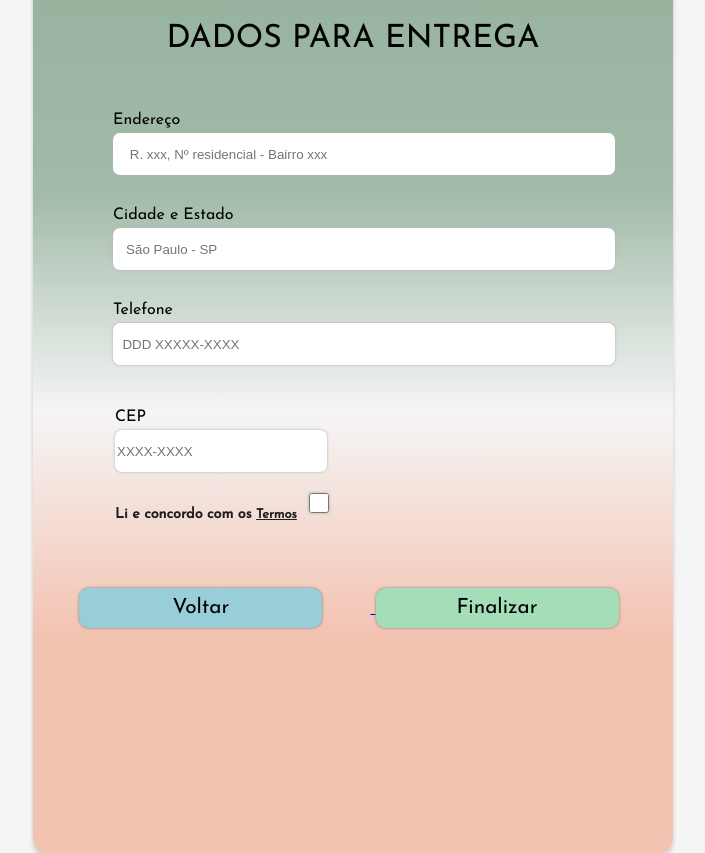
After one commit to osakirii/bookersgalaxy_src, a PHP site: page /compra/endereco.php in a window 1280 px wide. The commit adds this page. Shown: the whole page, without its empty margins (287-992 px from the left). Run offline with PHP 8.4, Linux system fonts and the light colour scheme.

```diff
--- /dev/null
+++ b/compra/endereco.php
@@ -0,0 +1,34 @@
+<!DOCTYPE html>
+<html lang="en">
+
+<head>
+    <meta charset="UTF-8">
+    <meta name="viewport" content="width= , initial-scale=1.0">
+    <link rel="stylesheet" href="../css/Login_NvConta.css">
+    <link href='https://fonts.googleapis.com/css?family=Josefin Sans' rel='stylesheet'>
+    <title>Nova Conta- Dados Para Entrega</title>
+</head>
+
+<body>
+    <main>
+        <div class="Pai2">
+                    <h3>DADOS PARA ENTREGA</h3>
+                <div class="Caixas2">
+                    <p> Endereço<br><input name="txtEndereco" type="text" size="20" placeholder="    R. xxx, Nº residencial - Bairro xxx"></p>
+                    <p> Cidade e Estado<br><input name="txtEmail" type="text" size="20" placeholder="   São Paulo - SP"></p>
+                    <p> Telefone<br><input name="txtTel size="20" placeholder="  DDD XXXXX-XXXX">
+                </div>
+                <div class="flex-group">
+                    <p>CEP<br><input class="CPF" name="txtCEP" size="20" placeholder="XXXX-XXXX"></p>
+                </div>
+                <div class="flex-group2">
+                    <h4>Li e concordo com os <a href="#">Termos</a></h4><input class="check" name="txtTermos" type="checkbox" size="20">
+                </div>
+                <ul>
+                    <a href="carrinho.php"><button class="BTazul"type="button">Voltar</button> <a href="../perfil/pedidos.php"><button class="BTverde" type="button">Finalizar</button></a>
+                </ul>
+            </div>
+        </div>
+    </main>
+</body>
+</html>
--- a/compra/log.txt
+++ b/compra/log.txt
@@ -9,3 +9,4 @@ Requisição recebida: []
 Requisição recebida: []
 Requisição recebida: []
 Requisição recebida: []
+Requisição recebida: []
--- /dev/null
+++ b/css/Login_NvConta.css
@@ -0,0 +1,281 @@
+/*base*/
+body
+{
+    margin: 0;
+    padding: 0;
+    background-color:#F5F5F5;
+}
+
+main
+{
+    display: flex;
+    justify-content: center;
+    align-items: center;
+    height: 100vh;
+}
+
+.Pai
+{
+    display: flex;
+    flex-flow: column wrap;
+    align-items: center;
+    width: 50%;
+    height: 96%;
+    background-image: linear-gradient(to bottom, #96B29D,#96B29D, #F5F5F5,#F3C3B2, #F3C3B2);
+    border-radius: 15px;
+    box-shadow: 0px 4px 4px 0px rgba(28, 28, 28, 0.2);
+    font-family: Josefin Sans;
+    text-align: center;
+}
+
+.Pai1
+{
+    margin-top: 2%;
+    justify-content: center;
+    align-items: center;
+    width: 50%;
+    height: 102%;
+    background-image: linear-gradient(to bottom, #96B29D,#96b29dde, #F5F5F5,#F3C3B2, #F3C3B2);
+    border-radius: 15px;
+    box-shadow: 0px 4px 4px 0px rgba(28, 28, 28, 0.2);
+    font-family: Josefin Sans;
+    text-align:center;
+
+        & img{
+            width: 40px;
+            height: auto;
+        }
+}
+
+.Pai2
+{
+    margin-top: 2%;
+    justify-content: center;
+    align-items: center;
+    width: 50%;
+    height: 110%;
+    background-image: linear-gradient(to bottom, #96B29D,#96b29dde, #F5F5F5,#F3C3B2, #F3C3B2);
+    border-radius: 15px;
+    box-shadow: 0px 4px 4px 0px rgba(28, 28, 28, 0.2);
+    font-family: Josefin Sans;
+    text-align:center;
+
+        & img{
+            width: 40px;
+            height: auto;
+        }
+}
+
+
+button
+{
+    font-family: Josefin Sans;
+    Font-Size:20px;
+    margin-top: 5%;
+    border-radius: 10px;
+    height: 50px;
+    width: 243px;
+    border: none;
+    box-shadow: 0 0 3px #7e7c7c;
+    cursor: pointer;
+}
+
+h2 a
+{
+    color:#737373;
+    font-size: 80%;
+    letter-spacing: 1px;
+    margin-right: 8%;
+}
+
+.Caixas /*Div caixas de texto*/
+{
+    margin-top: 13%;
+    margin-bottom: 5%;
+    padding-left: 80px;
+    position: relative;
+    width: 100%;
+}
+
+p /*posiciona as caixas de texto*/
+{
+    text-align: left;
+    margin-top: 5%;
+}
+
+input /*Dá forma para caixas de texto*/
+{
+    margin-top: 5px;
+    height: 40px;
+    width:450px;
+    border-radius: 7px;
+    padding-right: 50px;
+    box-shadow: 0 0 3px #afafaf;
+    border: none;
+}
+
+.BTazul /*Tanto Posiciona Quanto Edita o Botão*/
+{
+    background-color: #99CDD8;
+    font-size:130%;
+    margin-bottom: 10px;
+    word-spacing: 3px;
+    margin-right: 8%;
+    box-shadow: 0 0 3px #7e7c7c;
+    height:40px ;
+}
+
+.BTverde
+{
+    background-color: #A5DDB8;
+    font-size:130%;
+    margin-bottom: 10px;
+    word-spacing: 3px;
+    margin-right: 8%;
+    box-shadow: 0 0 3px #7e7c7c;
+    height:40px;
+
+}
+
+
+
+
+
+/*BEM VINDO*/
+h1
+{
+    margin-bottom: 11%;
+    letter-spacing: 2px;
+}
+
+.subtitulo1
+{
+    font-size: 60%;
+    margin-bottom: 0%;
+}
+
+.botoes
+{
+    margin-bottom: 10%;
+    margin-bottom: 30%;
+}
+
+.subtitulo2
+{
+    font-size:130%;
+    margin-bottom: 50px;
+    letter-spacing: 2px;
+    word-spacing: 3px;
+    margin-right: 8%;
+}
+
+
+
+/*LOGIN*/
+ul h1
+{
+    margin-top: 10%;
+    margin-right: 8%;
+}
+
+.Icon /*Icone do Google*/
+{
+    background-image: url('../img/LogoGoogle.png');
+    background-repeat: no-repeat;
+    background-position:left center;
+    background-position:50px;
+    text-indent: 40px;
+    background-size: 30px 30px;
+}
+
+.esqueci /*Posiciona a Pergunta no Local Certo*/
+{
+    position: absolute;
+    top: 70px;
+    right: 30%;
+    text-wrap: nowrap;
+}
+
+.Eye /*Tanto Posiciona Quanto Coloca a Imagem do Olho Dentro da Caixa de Texto*/
+{
+    position: absolute;
+    right: 130px;
+    top: 46%;
+    transform: translateY(142%);
+    padding: 5px 10px;
+    background-image: url('./Images/olhoComTraco.png');
+    background-repeat: no-repeat;
+    background-position: center left;
+    background-size: 30px 30px;
+    width: 30px;
+    height: 30px;
+    border: none;
+    cursor: pointer;
+    background-color: #ffffff;
+}
+
+/*NOVA CONTA*/
+h3
+{
+   font-size: 2em; /* Ajuste o valor conforme o tamanho do seu h1 */
+   font-weight: bold;
+   margin-top: 50px;
+   font-weight: normal;
+}
+
+/*DADOS PARA ENTREGA*/
+.CPF
+{
+    height: 40px;
+    width:160px;
+    border-radius: 7px;
+    padding-right: 50px;
+    box-shadow: 0 0 3px #afafaf;
+    border: none;
+}
+
+.flex-group
+{
+    margin-left: 82px;
+    display: flex;
+    gap: 42px;
+    white-space: nowrap;
+}
+
+.flex-group2
+{
+    margin-left: 82px;
+    display: flex;
+    gap: 8px;
+    white-space: nowrap;
+}
+
+.check
+{
+    height: 20px;
+    width: 20px;
+}
+
+h4 /*Edita o a mensagem dos termos Para ter essa cor e tamanho*/
+{
+    font-size: 1.5em; /* Ajuste conforme o tamanho do seu h2 */
+    font-weight: bold;
+    color:#1D1E1D;
+    font-size: 90%;
+}
+
+h4  a/*Edita o Hiperlink dos Termos Para ter essa cor e tamanho*/
+{
+    font-size: 1.5em; /* Ajuste conforme o tamanho do seu h2 */
+    font-weight: bold;
+    color:#1D1E1D;
+    font-size: 90%;
+}
+
+.Caixas2 /*Div caixas de texto dessa pagína pq deu um erro */
+{
+    margin-top: 9%;
+    padding-left: 80px;
+    position: relative;
+    width: 100%;
+}
--- a/modulos/header.php
+++ b/modulos/header.php
@@ -78,7 +78,7 @@ if (isset($_COOKIE['filtro_daltonismo'])) {
         </form>
         <div id="header-container">
             <a href="/bookersgalaxy/compra/carrinho.php"><i class="fas fa-cart-shopping"></i></a>
-            <a href="/bookersgalaxy/perfil/perfil.php"><i class="far fa-circle-user"></i></a>
+            <a href="/bookersgalaxy/perfil/login_cad.php"><i class="far fa-circle-user"></i></a>
             <a href="#" id="header-bars" onclick="openNav()"><i class="fas fa-bars bars"></i></a>
         </div>
     </header>
```
Also changed, not shown: perfil/cadastro.php (added, +30 -0 lines), perfil/login.php (added, +41 -0 lines), perfil/login_cad.php (added, +27 -0 lines), img/67339d88e9810.png (added), img/LogoGoogle.png (added).
